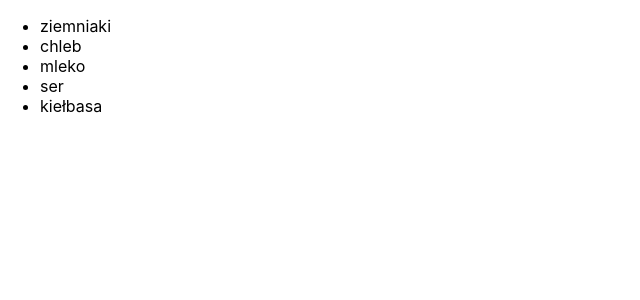
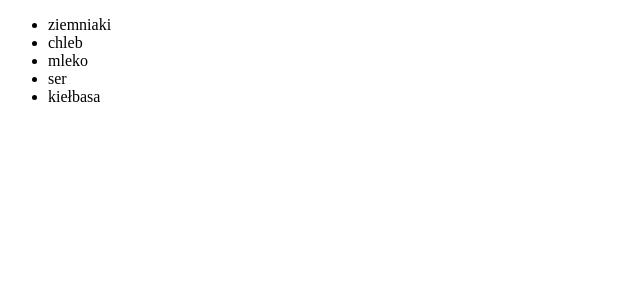
Before and after one commit to andrzejgal/React1, a React (Create React App) app: page / in a window 1280 px wide. Shown: the top 300 px of the page, without its empty margins (0-640 px from the left). Built offline with nearby package versions, Linux system fonts and the light colour scheme.

Commit message:
updating index.js

```diff
--- a/src/index.js
+++ b/src/index.js
@@ -1,13 +1,12 @@
 import React from 'react';
 import ReactDOM from 'react-dom';
-import './index.css';
-import App from './App';
 import reportWebVitals from './reportWebVitals';
 import Test from './components/test-component/test.js';
+const myList = ['ziemniaki', 'chleb', 'mleko', 'ser', 'kiełbasa'];
 
 ReactDOM.render(
   <React.StrictMode>
-    <Test />
+    <Test myList={myList}/>
   </React.StrictMode>,
   document.getElementById('root')
 );
```
